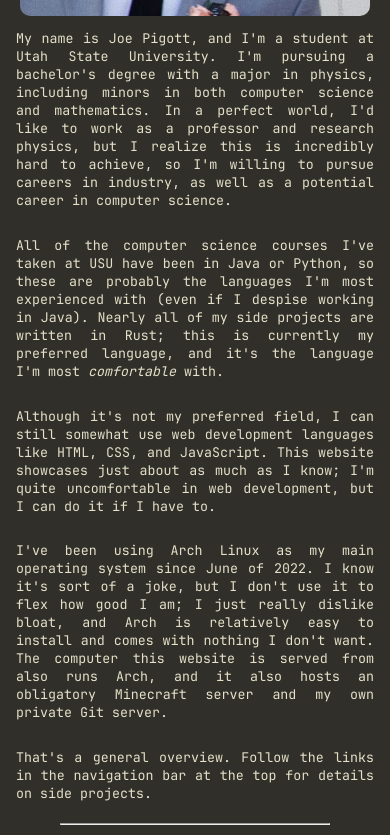
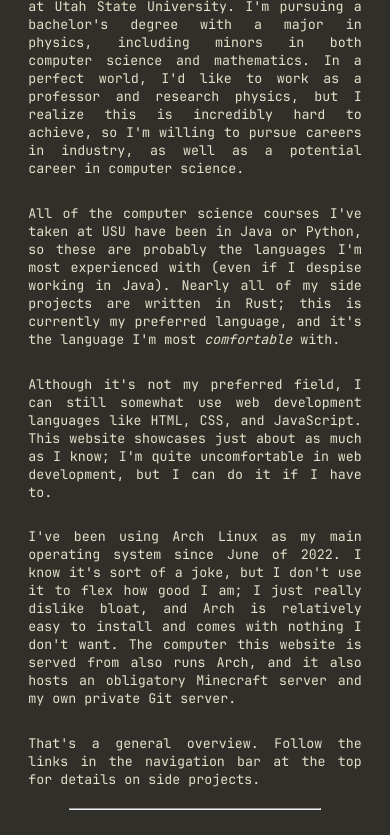
Before and after one commit to joepigott/portfolio, a SvelteKit app: page / in a window 390 px wide. Shown: the part 533-1368 px from the top of the page. Built offline with nearby package versions, Linux system fonts and the light colour scheme.

Commit message:
more mobile scaling

```diff
--- a/src/routes/+layout.svelte
+++ b/src/routes/+layout.svelte
@@ -25,11 +25,13 @@
         max-width: 60em;
         padding: 2.5em 1em 1em 1em;
         color: #e5e0c9;
+        font-size: 13pt;
     }
 
     @media only screen and (max-width: 868px) {
         .content {
             max-width: 25em;
+            font-size: 10pt;
         }
     }
 </style>
--- a/src/routes/Rust.svelte
+++ b/src/routes/Rust.svelte
@@ -8,12 +8,13 @@
 <style>
     .container {
         max-width: 60em;
+        font-size: 13pt;
     }
 
     @media only screen and (max-width: 868px) {
         .container {
             max-width: 40em;
-            min-width: 15em;
+            font-size: 10pt;
         }
     }
 </style>
--- a/src/routes/global.css
+++ b/src/routes/global.css
@@ -44,6 +44,10 @@
     font-size: 13pt;
 }
 
+p {
+    text-align: justify;
+}
+
 @media only screen and (max-width: 868px) {
     code {
         font-size: 10pt;
@@ -54,10 +58,6 @@
     }
 }
 
-p {
-    text-align: justify;
-}
-
 hr {
     width: 75%;
     color: #e5e0c9;
```
